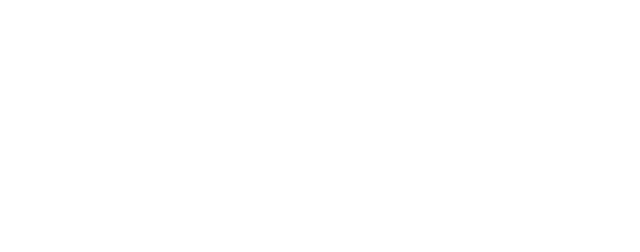
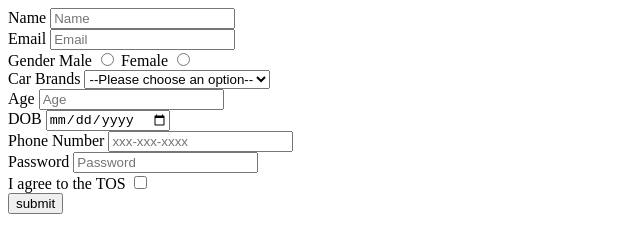
Before and after one commit to acciojob/signup-form-car-DEbu-17, a website: page main.html in a window 1280 px wide. Shown: the whole page, without its empty margins (0-640 px from the left). Drawn offline with Linux system fonts and the light colour scheme.

Commit message:
created a submission

```diff
--- a/main.html
+++ b/main.html
@@ -8,6 +8,44 @@
 
 <body>
 	<!-- the entire body must be written by student -->
+	<form target="#" method="post">
+			<label for="name">Name</label>
+		    <input type="Text" id="name" placeholder="Name" name="Name" required><br>
+
+		<label for="email">Email</label>
+		    <input type="Email" id="email" placeholder="Email" name="email" required><br>
+
+		<label for="">Gender</label>
+		    <label for="gender_m">Male</label>
+		    <input type="radio" id="gender_m" name="gender" required>
+		     <label for="gender_f">Female</label>
+		    <input type="radio" id="gender_f" name="gender" required><br>
+
+		<label for="cars">Car Brands</label>
+		   <select id="cars" >
+			      <option>--Please choose an option--</option>
+			     <option>BMW</option>
+			     <option>Mercedes</option>
+			     <option>Lamborghini</option>
+		   </select><br>
+
+		<label for="age">Age</label>
+		    <input type="Number" id="age" placeholder="Age" name="age" required><br>
+
+		<label for="dob">DOB</label>
+		    <input type="Date" id="dob" name="dob" required><br>
+
+		<label for="tel">Phone Number</label>
+		    <input type="Tel" id="tel" placeholder="xxx-xxx-xxxx" ><br>
+
+		<label for="password">Password</label>
+		    <input type="Password" id="password" placeholder="Password" name="password" required><br>
+
+       <label for="tos">I agree to the TOS</label>
+		    <input type="Checkbox" id="tos" required ><br>
+
+		<input type="submit" value="submit">
+	</form>
     <script type="text/javascript" src="./script.js">
 </script>
 
```
